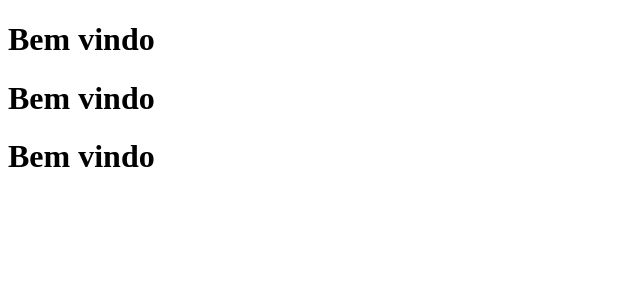
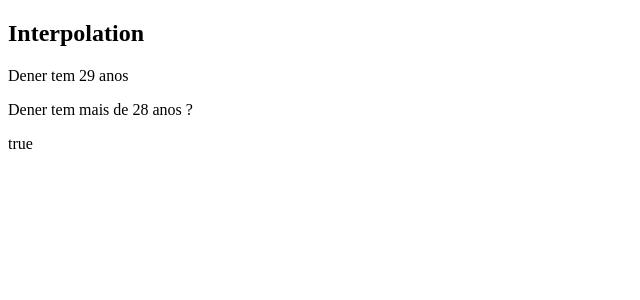
Before and after one commit to ifam-polo/sabrina-Angular, an Angular app in the folder meu-primeiro-projeto/: page / in a window 1280 px wide. Shown: the top 300 px of the page, without its empty margins (0-640 px from the left). Built offline with nearby package versions, Linux system fonts and the light colour scheme.

Commit message:
mexendo com Interpolation

```diff
--- a/meu-primeiro-projeto/src/app/app.component.html
+++ /dev/null
@@ -1,4 +0,0 @@
-<app-title></app-title>
-<app-title></app-title>
-<app-title></app-title>
-<router-outlet></router-outlet>
--- a/meu-primeiro-projeto/src/app/app.component.ts
+++ b/meu-primeiro-projeto/src/app/app.component.ts
@@ -2,11 +2,13 @@
 
 @Component({
   selector: 'app-root',
-  templateUrl: './app.component.html',
-  styleUrls: ['./app.component.scss']
+  template: `
+  <app-data-biding></app-data-biding>
+  <router-outlet></router-outlet>`
+
 })
 export class AppComponent implements OnInit {
-  title = 'meu-primeiro-projeto';
   constructor() {}
-  ngOnInit() {}
+  ngOnInit():void{}
+
 }
--- a/meu-primeiro-projeto/src/app/app.module.ts
+++ b/meu-primeiro-projeto/src/app/app.module.ts
@@ -4,11 +4,13 @@
 import { AppRoutingModule } from './app-routing.module';
 import { AppComponent } from './app.component';
 import { TitleComponent } from './title/title.component';
+import { DataBidingComponent } from './data-biding/data-biding.component';
 
 @NgModule({
   declarations: [
     AppComponent,
-    TitleComponent
+    TitleComponent,
+    DataBidingComponent
   ],
   imports: [
     BrowserModule,
--- /dev/null
+++ b/meu-primeiro-projeto/src/app/data-biding/data-biding.component.html
@@ -0,0 +1,4 @@
+<h2>Interpolation</h2>
+<p>{{nome}} tem {{idade}} anos</p>
+<p>{{nome}} tem mais de 28 anos ?</p>
+<p>{{idade > 28}}</p>
--- /dev/null
+++ b/meu-primeiro-projeto/src/app/data-biding/data-biding.component.ts
@@ -0,0 +1,17 @@
+import { Component, OnInit } from '@angular/core';
+
+@Component({
+  selector: 'app-data-biding',
+  templateUrl: './data-biding.component.html',
+  styleUrls: ['./data-biding.component.scss']
+})
+
+export class DataBidingComponent  implements OnInit  {
+    public nome: string = "Dener";
+    public idade: number = 29;
+
+    constructor() {}
+    ngOnInit(): void {
+
+  }
+}
```
Also changed, not shown: meu-primeiro-projeto/src/app/data-biding/data-biding.component.scss (added), 2 other files (tests, documents, lock files or other folders).
